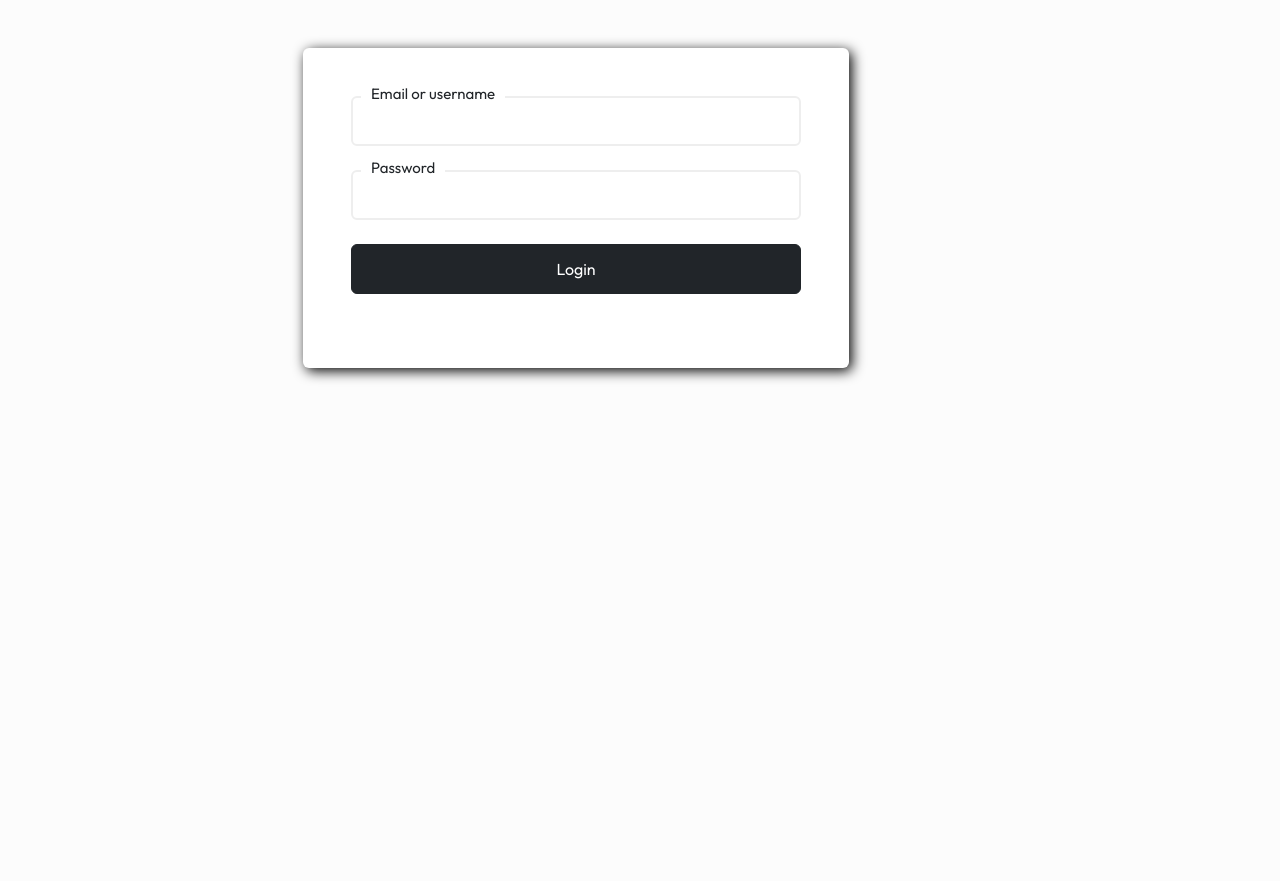
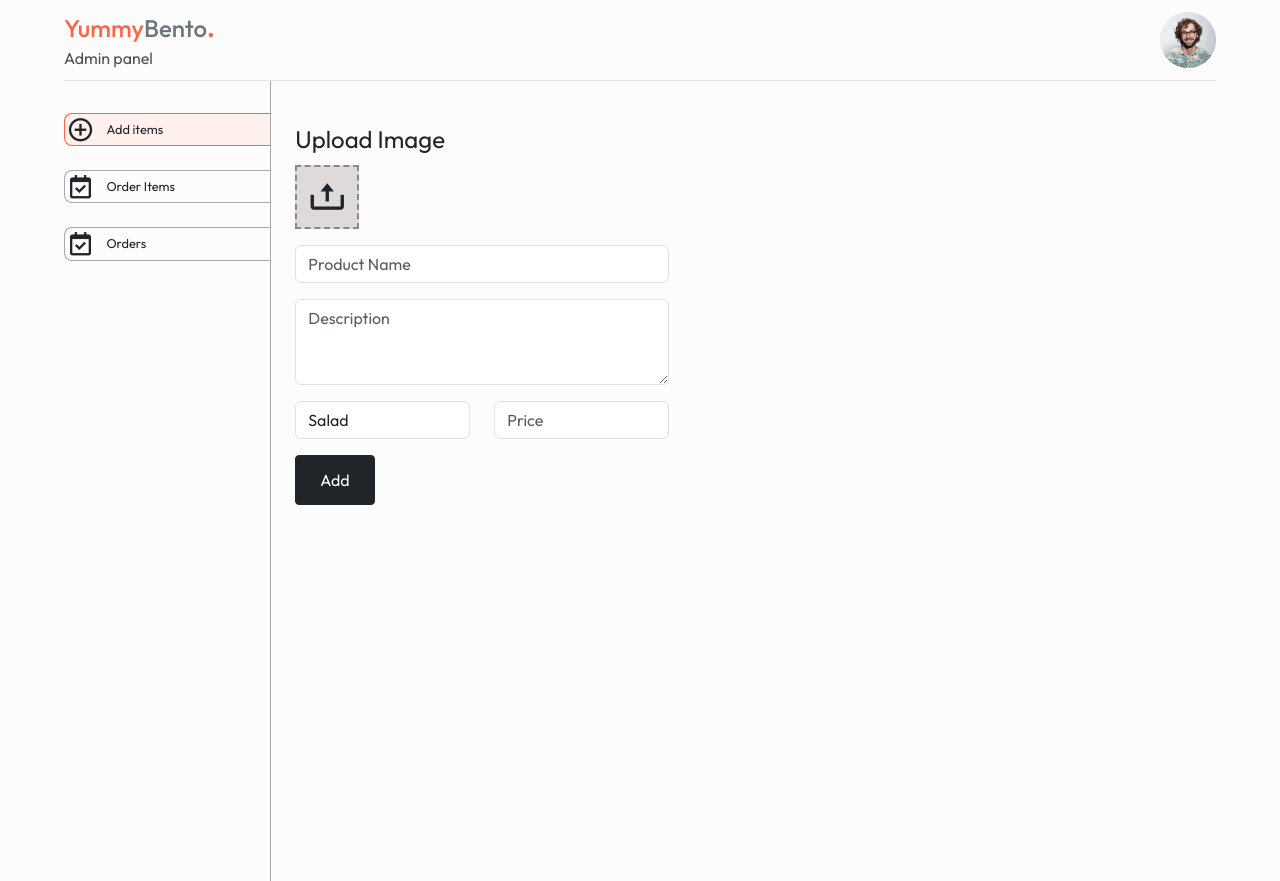
Before and after one commit to singhsinghel/YummyBento-Admin, a React (Vite) app: page /add in a window 1280 px wide. Before the commit this address led to /. Before the commit the page ends 800 px from the top, so only its background shows below. Built offline with nearby package versions, Linux system fonts and the light colour scheme; sample sign-in values are in the browser's storage.

Commit message:
added complete authorization

```diff
--- a/src/App.jsx
+++ b/src/App.jsx
@@ -1,30 +1,45 @@
 import Navbar from './components/navbar/Navbar'
 import Sidebar from './components/sidebar/Sidebar'
 import './index.css'
-import {Route, Routes, useLocation} from 'react-router-dom'
+import {Route, Routes, useLocation, useNavigate} from 'react-router-dom'
 import Add from './pages/Add/Add'
 import List from '../src/pages/List/List'
 import Orders from './pages/Orders/Orders'
 import Alerts from './components/alerts/Alerts'
 import TemporaryDrawer from './components/Drawer/TemporaryDrawer'
 import SignIn from './pages/SignIn/SignIn'
-import { useContext } from 'react'
+import ProtectedRoute from './pages/SignIn/ProtectedRoute'
+import { useContext, useEffect } from 'react'
 import { StoreContext } from './Context/Context'
-import ProtectedRoute from './pages/SignIn/ProtectedRoute'
 function App() {
-   const {token}=useContext(StoreContext)
-  const isSignInPage=!token
-  const url='https://yummy-bento-backend.onrender.com'
+   const navigate=useNavigate()
+   const savedToken = localStorage.getItem('token');
+   const {token,setToken}=useContext(StoreContext);
+
+   const location = useLocation();
+   const isSignInPage = location.pathname === '/';
+   const url='https://yummy-bento-backend.onrender.com'
+   useEffect(() => {
+
+      //redirecting to login page if token is not available
+      if (!savedToken) {
+        navigate('/');
+      } else {
+        setToken(savedToken);
+      }
+    }, [setToken, navigate]);
+
   return (
-    <div className={`app d-flex flex-column ${isSignInPage ? '' : 'justify-content-center m-auto'}`}>
-    {!isSignInPage && <Navbar />}
-    {!isSignInPage && <hr className='m-0' />}
+    <div className={`app d-flex flex-column m-auto ${isSignInPage ? '' : 'justify-content-center '}`}>
+    {/* checking if token is availabe or not on signinpage */}
+    {(!isSignInPage ||token) && <Navbar />}
+    {(!isSignInPage ||token) && <hr className='m-0' />}
     {<Alerts />}
-    {!isSignInPage && <TemporaryDrawer />}
+    {(!isSignInPage ||token) && <TemporaryDrawer />}
     <div className="app-content d-flex">
-       {!isSignInPage && <Sidebar />}
+       {(!isSignInPage ||token) && <Sidebar />}
        <Routes>
-          <Route path='/' element={<SignIn />} />
+          {!token&& <Route path='/' element={<SignIn />} />}
           <Route path='/add' element={<ProtectedRoute><Add url={url} /></ProtectedRoute> } />
           <Route path='/list' element={<ProtectedRoute><List url={url} /></ProtectedRoute> } />
           <Route path='/orders' element={<ProtectedRoute><Orders url={url} /></ProtectedRoute> } />
--- a/src/Context/Context.jsx
+++ b/src/Context/Context.jsx
@@ -1,9 +1,16 @@
-import React, { createContext, useState } from 'react';
+import React, { createContext, useEffect, useState } from 'react';
 
 export const StoreContext=createContext(null);
 
 const StoreContextProvider=(props)=>{
     const [token,setToken]=useState('');
+
+    useEffect(()=>{
+        const savedToken = localStorage.getItem('token');
+        if (savedToken) {
+          setToken(savedToken);
+        }
+    },[])
 
     const ContextValue={
         token,
--- a/src/components/navbar/Navbar.jsx
+++ b/src/components/navbar/Navbar.jsx
@@ -3,13 +3,14 @@ import './navbar.css'
 import { assets } from '../../assets/assets.js'
 import { useContext } from 'react'
 import { StoreContext } from '../../Context/Context.jsx'
+import {toast} from 'react-toastify'
 const Navbar = () => {
-  const{setToken}=useContext(StoreContext)
+  const{setToken}=useContext(StoreContext);
+
   const adminLogout=()=>{
     localStorage.removeItem('token');
     setToken('');
     toast.success('logged out successfully');
-
   }
   return (
     <div className='navbar sticky-top' style={{backgroundColor:'#fcfcfc'}}>
--- a/src/pages/Add/Add.jsx
+++ b/src/pages/Add/Add.jsx
@@ -1,9 +1,11 @@
-import React, {  useState } from 'react';
+import React, {  useContext, useState } from 'react';
 import './add.css';
 import axios from 'axios'
 import { toast } from 'react-toastify';
+import { StoreContext } from '../../Context/Context';
 
 const Add = ({url}) => {
+  const {token}=useContext(StoreContext)
   const categories = [
     'Salad', 'Rolls', 'Deserts', 'Sandwich', 'Cake', 'Pure Veg', 'Pasta', 'Noodles'
   ];
@@ -33,7 +35,7 @@ const Add = ({url}) => {
     formData.append('category',data.category);
     formData.append('description',data.description);
 
-    const response=await axios.post(`${url}/api/food/add`,formData);
+    const response=await axios.post(`${url}/api/food/add`,formData,{headers:{token}});
     if(response.data.success){
       toast.success(response.data.message)
       //reset the values
--- a/src/pages/List/List.jsx
+++ b/src/pages/List/List.jsx
@@ -1,14 +1,16 @@
-import React, { useEffect, useState } from 'react'
+import React, { useContext, useEffect, useState } from 'react'
 import axios from 'axios'
 import './list.css';
 import { toast } from 'react-toastify';
+import {StoreContext} from '../../Context/Context.jsx'
 const List = ({url}) => {
 
   const[list,setList]=useState([]);
+  const {token}=useContext(StoreContext)
 
   //fetching list
   const fetchList=async()=>{
-    const response= await axios.get(`${url}/api/food/list`);
+    const response= await axios.get(`${url}/api/food/list`,{},{headers:{token}});
 
     if(response.data.success){
        setList(response.data.data)
--- a/src/pages/Orders/Orders.jsx
+++ b/src/pages/Orders/Orders.jsx
@@ -15,7 +15,7 @@ const Orders = () => {
       toast.error("Unauthorized! Please login");
       return;
     }
-      let response=await axios.get(url+'/api/order/fetchorders',{},{headers:{token}});
+      let response=await axios.get(url+'/api/order/fetchorders',{headers:{token}});
       if(response.data.success){
          setOrders(response.data.data);
       }
@@ -24,7 +24,7 @@ const Orders = () => {
   }
  //updating status
  const updateStatus=async(orderId,status)=>{
-   let response = await axios.post(url+'/api/order/changestatus',{orderId,status});
+   let response = await axios.post(url+'/api/order/changestatus',{orderId,status},{headers:{token}});
    if(response.data.success){
      fetchOrders()
      toast.success('Status Updated')
@@ -34,7 +34,7 @@ const Orders = () => {
  }
   useEffect(()=>{
     fetchOrders();
-  },[])
+  },[token])
   return (
     <div className='order add'>
       <h3>Order Page</h3>
--- a/src/pages/SignIn/ProtectedRoute.jsx
+++ b/src/pages/SignIn/ProtectedRoute.jsx
@@ -1,17 +1,19 @@
-import { Navigate } from 'react-router-dom';
-import { useContext } from 'react';
-import { StoreContext } from '../../Context/Context.jsx';
+import { useContext, useEffect } from 'react';
+import { StoreContext } from '../../Context/Context';
+import { useNavigate } from 'react-router-dom';
 
 const ProtectedRoute = ({ children }) => {
   const { token } = useContext(StoreContext);
+  const navigate = useNavigate();
 
-  // If no token is found, redirect to the SignIn page
-  if (!token) {
-    return <Navigate to="/" replace />;
-    //The replace prop in <Navigate> ensures that when the user is redirected, the current page is replaced in the browser's history stack, instead of being pushed onto it. This is important because it prevents the user from using the back button to return to the protected route after they have been redirected to the login page.
-  }
+  useEffect(() => {
+    const savedToken = localStorage.getItem('token');
+    if (!token && !savedToken) {
+      navigate('/'); // Redirect to home if no token in context or localStorage
+    }
+  }, [token, navigate]);
 
-  // Otherwise, render the child components (protected components)
   return children;
 };
+
 export default ProtectedRoute;
--- a/src/pages/SignIn/SignIn.jsx
+++ b/src/pages/SignIn/SignIn.jsx
@@ -4,6 +4,7 @@ import{useNavigate} from 'react-router-dom'
 import { toast } from 'react-toastify';
 import axios from 'axios'; // Don't forget axios import
 import { StoreContext } from '../../Context/Context'; // Ensure correct path
+import { url } from '../../assets/assets';
 
 const SignIn = () => {
 
@@ -12,7 +13,7 @@ const SignIn = () => {
   const [password, setPassword] = useState('');
   const [emailBlured, setEmailBlured] = useState(false);
   const [passwordBlured, setPasswordBlured] = useState(false);
-  const [submitted, setSubmitted] = useState(false);
+  const [loading,setloading]=useState(false);
 
   const { setToken } = useContext(StoreContext); // Ensure correct access to StoreContext
 
@@ -27,9 +28,10 @@ const SignIn = () => {
 
   const submit = async () => {
     if (validEmail(email) && validPassword(password)) {
-      setSubmitted(true);
+
+      setloading(true)
       try {
-        const response = await axios.post(`http://localhost:8080/api/admin/login`, {
+        const response = await axios.post(`${url}/api/admin/login`, {
           email,
           password,
         });
@@ -37,6 +39,7 @@ const SignIn = () => {
           toast.success(response.data.message);
           setToken(response.data.token);
           localStorage.setItem('token', response.data.token);
+          setloading(false);
           navigate('/list')
         } else {
           toast.error(response.data.message);
@@ -45,17 +48,17 @@ const SignIn = () => {
         toast.error('An error occurred during login');
       }
     } else {
+
       setEmailBlured(true);
       setPasswordBlured(true);
     }
   };
 
   return (
-    <div className="container w-100 mt-5">
+    <div className="signin-component  container w-100 mt-5">
       <div className="row d-flex justify-content-center">
         <div className="col-md-6">
           <div className="card px-5 py-5" id="form1">
-            {!submitted ? (
               <div className="form-data">
                 <div className="forms-inputs mb-4">
                   <span>Email or username</span>
@@ -89,20 +92,13 @@ const SignIn = () => {
 
                 <div className="mb-3">
                   <button onClick={submit} className="btn btn-dark w-100">
-                    Login
+                    {loading
+                    ?<span className="spinner-border spinner-border-sm" role="status" aria-hidden="true"></span>
+                    :<span>Admin Login</span>
+                  }
                   </button>
                 </div>
               </div>
-            ) : (
-              <div className="success-data">
-                <div className="text-center d-flex flex-column">
-                  <i className="bx bxs-badge-check"></i>
-                  <span className="text-center fs-1">
-                    You have been logged in <br /> Successfully
-                  </span>
-                </div>
-              </div>
-            )}
           </div>
         </div>
       </div>
```
